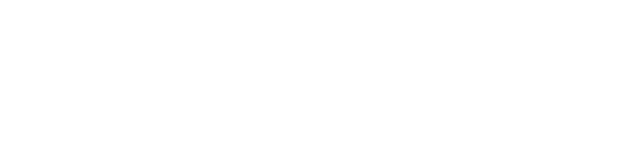
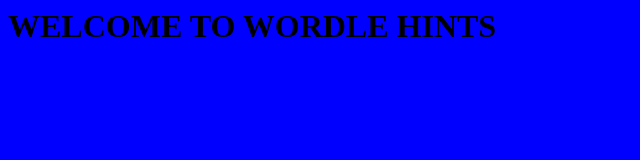
Before and after one commit to Codes-of-Aryan/WordleHints, a plain HTML site: page WORDLEHINTSWEBPAGE.html in a window 1280 px wide. Shown: the whole page, without its empty margins (0-640 px from the left). Drawn offline with Linux system fonts and the light colour scheme.

Commit message:
Update WORDLEHINTSWEBPAGE.html

```diff
--- a/WORDLEHINTSWEBPAGE.html
+++ b/WORDLEHINTSWEBPAGE.html
@@ -3,5 +3,13 @@
         <title>
             WORDLE HINT OF THE DAY
         </title>
+        <body style ="background-color:blue;">
+            <h1>
+                WELCOME TO WORDLE HINTS
+            </h1>
+
+
+        </body>
+        </html>
     </head>
 </html>
```
